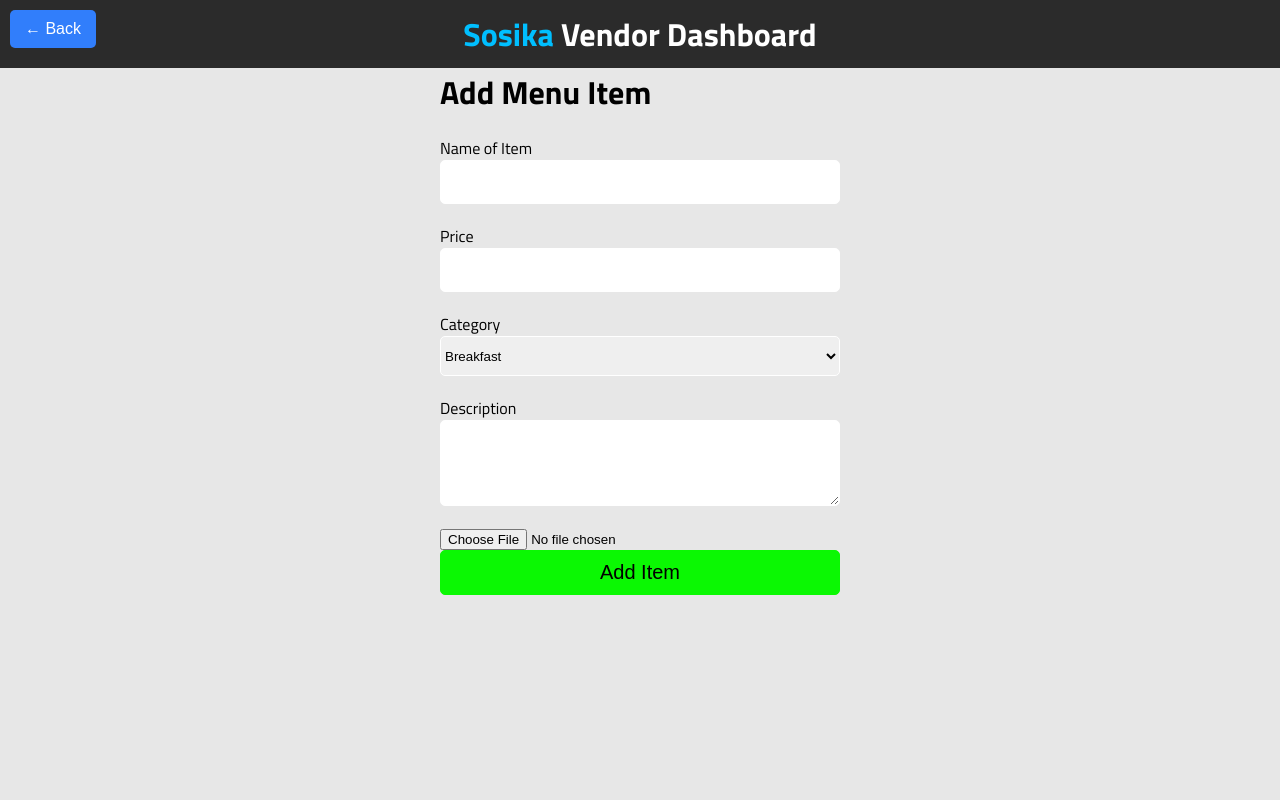
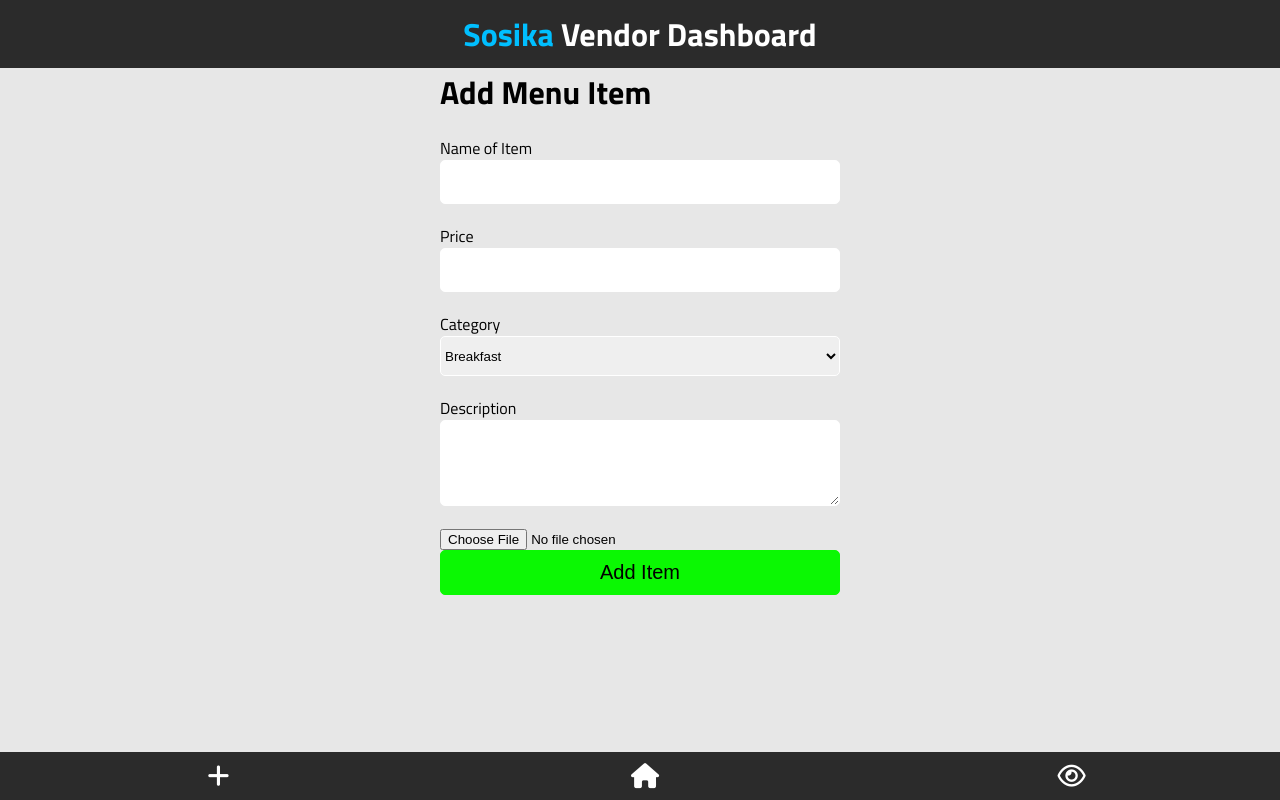
Before and after one commit to Ulrik-Matemu/sosika-vendor, a website built with Vite: page add-menu.html in a window 1280 px wide. Built offline with nearby package versions, Linux system fonts and the light colour scheme.

Commit message:
Added 144px icon and some changes to ensure installability

```diff
--- a/add-menu.html
+++ b/add-menu.html
@@ -16,36 +16,7 @@
 </head>
 
 <body>
-    <div id="backButtonContainer">
-        <button id="backButton" onclick="(window.history.length > 1) ? window.history.back() : window.location.href = '/'">
-          &#8592; Back
-        </button>
-        <style>
-        #backButton {
-      position: fixed;
-      top: 10px;
-      left: 10px;
-      padding: 10px 15px;
-      background-color: #317EFB;
-      color: white;
-      border: none;
-      border-radius: 5px;
-      font-size: 16px;
-      cursor: pointer;
-      z-index: 1000;
-      transition: background 0.3s;
-    }
-    #backButton:hover {
-      background-color: #0056b3;
-    }
-    @media (max-width: 600px) {
-      #backButton {
-        font-size: 10px;
-        padding: 8px 12px;
-      }
-    }
-        </style>
-      </div>
+
 
         <h1 class="title"><span>Sosika</span> Vendor Dashboard</h1>
      <div class="main">
@@ -84,7 +55,28 @@
         </div>
     </div>
 
+    <div class="navigation">
+        <div class="navigation-container">
+            <div class="add" onclick="navigateAddItem()">
+                <div class="add-icon">
+                    <i class="fa fa-plus"></i>
+                </div>
 
+            </div>
+            <div class="home" onclick="navigateHome()">
+                <div class="home-icon">
+                    <i class="fa fa-home"></i>
+                </div>
+
+            </div>
+            <div class="order-nav" onclick="navigateOrders()">
+                <div class="order-icon">
+                    <i class="fa fa-eye"></i>
+                </div>
+
+            </div>
+        </div>
+    </div>
     <style>
         .submit-button {
             display: grid;
@@ -177,6 +169,24 @@
     });
 });
 
+
+function navigateAddItem() {
+                window.location.href = 'add-menu.html';
+            }
+
+            function navigateMenuItems() {
+                window.location.href = 'menu-items.html';
+            }
+
+            function navigateOrders() {
+                window.location.href = 'orders.html';
+            }
+            function navigateProfile() {
+                window.location.href = 'profile.html';
+            }
+            function navigateHome() {
+                window.location.href = 'dashboard.html';
+            }
 </script>
 </body>
 
--- a/src/orders-styles.css
+++ b/src/orders-styles.css
@@ -336,3 +336,20 @@
         width: 90%;
     }
 }
+
+
+.navigation {
+    background-color: rgb(43, 43, 43);
+    position: fixed;
+    bottom: 0;
+    padding: 5px;
+    width: 100%;
+}
+
+.navigation-container {
+    display: grid;
+    grid-template-columns: repeat(3, 1fr);
+    text-align: center;
+    color: white;
+    font-size: 25px;
+}
--- a/src/styles.css
+++ b/src/styles.css
@@ -199,3 +199,19 @@
     text-align: center;
     color: white;
 }
+
+.navigation {
+    background-color: rgb(43, 43, 43);
+    position: fixed;
+    bottom: 0;
+    padding: 5px;
+    width: 100%;
+}
+
+.navigation-container {
+    display: grid;
+    grid-template-columns: repeat(3, 1fr);
+    text-align: center;
+    color: white;
+    font-size: 25px;
+}
--- a/vite.config.js
+++ b/vite.config.js
@@ -6,26 +6,7 @@
   plugins: [
     VitePWA({
       registerType: 'autoUpdate',
-      manifest: {
-        name: "Sosika Vendor",
-        short_name: "SosikaV",
-        start_url: "/",
-        display: "standalone",
-        background_color: "#e7e7e7",
-        theme_color: "#00bfff",
-        icons: [
-          {
-            src: "/icons/icon-192x192.png",
-            sizes: "192x192",
-            type: "image/png",
-          },
-          {
-            src: "/icons/icon-512x512.png",
-            sizes: "512x512",
-            type: "image/png",
-          },
-        ],
-      },
+
       workbox: {
         runtimeCaching: [
           {
```
Also changed, not shown: dashboard.html (+26 -30 lines), menu-items.html (+21 -30 lines), orders.html (+23 -0 lines), profile.html (+22 -0 lines), src/menu-script.js (+19 -0 lines), src/orders-script.js (+19 -0 lines), src/profile.js (+19 -0 lines), public/icons/icon-144x144.png (added), public/manifest.json.
